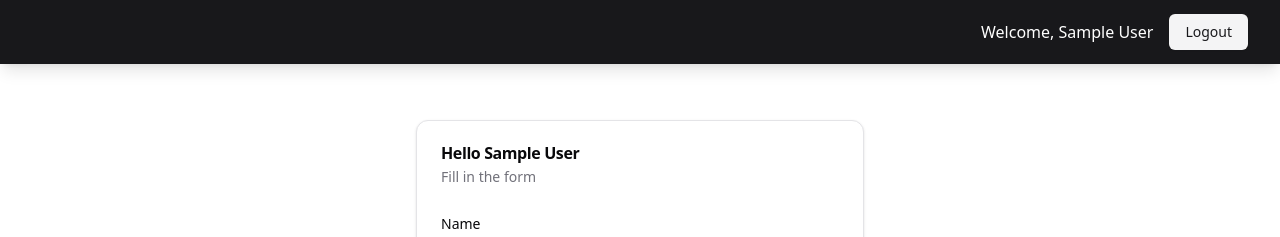
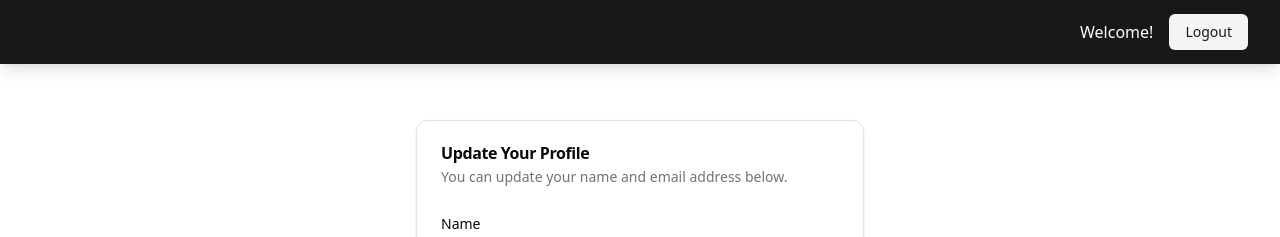
Before and after one commit to igorzobenica/fullstack-challenge-frontend, a React (Vite) app: page /profile in a window 1280 px wide. Shown: the top 237 px of the page. Built offline with nearby package versions, Linux system fonts and the light colour scheme; no server answers; sample sign-in values are in the browser's storage.

Commit message:
UI improvements

```diff
--- a/src/App.tsx
+++ b/src/App.tsx
@@ -16,7 +16,7 @@ const App: React.FC = () => {
 
   return (
     <Router>
-      <Layout>
+      <Layout user={user}>
         {loading && <div className="max-w-md mx-auto">
           <div className="flex flex-col space-y-3">
             <Skeleton className="h-[125px] w-[250px] rounded-xl" />
--- a/src/components/Layout.tsx
+++ b/src/components/Layout.tsx
@@ -1,15 +1,14 @@
 import React from 'react';
 import LogoutButton from './LogoutButton';
-import { useAuth } from '@/hooks/useAuth';
 import { Toaster } from './ui';
+import { User } from 'firebase/auth';
 
 interface LayoutProps {
+  user: User | null;
   children: React.ReactNode;
 }
 
-const Layout: React.FC<LayoutProps> = ({ children }) => {
-  const { user } = useAuth();
-
+const Layout: React.FC<LayoutProps> = ({ user, children }) => {
   return (
     <div className="min-h-screen flex flex-col">
       <header className="bg-primary text-white shadow-lg">
@@ -17,7 +16,7 @@ const Layout: React.FC<LayoutProps> = ({ children }) => {
           <div className="flex items-center justify-end h-16">
             {user && (
               <div className="flex items-center">
-                <span className="mr-4">Welcome, {user.displayName || 'User'}</span>
+                <span className="mr-4">Welcome!</span>
                 <LogoutButton />
               </div>
             )}
--- a/src/pages/ProfilePage.tsx
+++ b/src/pages/ProfilePage.tsx
@@ -107,8 +107,12 @@ const ProfilePage: React.FC<{ user: User }> = ({ user }) => {
       <div className="max-w-md mx-auto">
         <Card className="mt-6">
           <CardHeader>
-            <CardTitle>Hello {user.displayName}</CardTitle>
-            <CardDescription>Fill in the form</CardDescription>
+            <CardTitle>
+              {user?.phoneNumber
+                ? `User: ${user?.phoneNumber}`
+                : "Update Your Profile"}
+            </CardTitle>
+            <CardDescription>You can update your name and email address below.</CardDescription>
           </CardHeader>
           <CardContent>
             <Form {...form}>
@@ -150,7 +154,7 @@ const ProfilePage: React.FC<{ user: User }> = ({ user }) => {
                     </FormItem>
                   )}
                 />
-                <Button type="submit" loading={loading || fetching}>
+                <Button type="submit" loading={loading} disabled={fetching}>
                   Save
                 </Button>
               </form>
```
